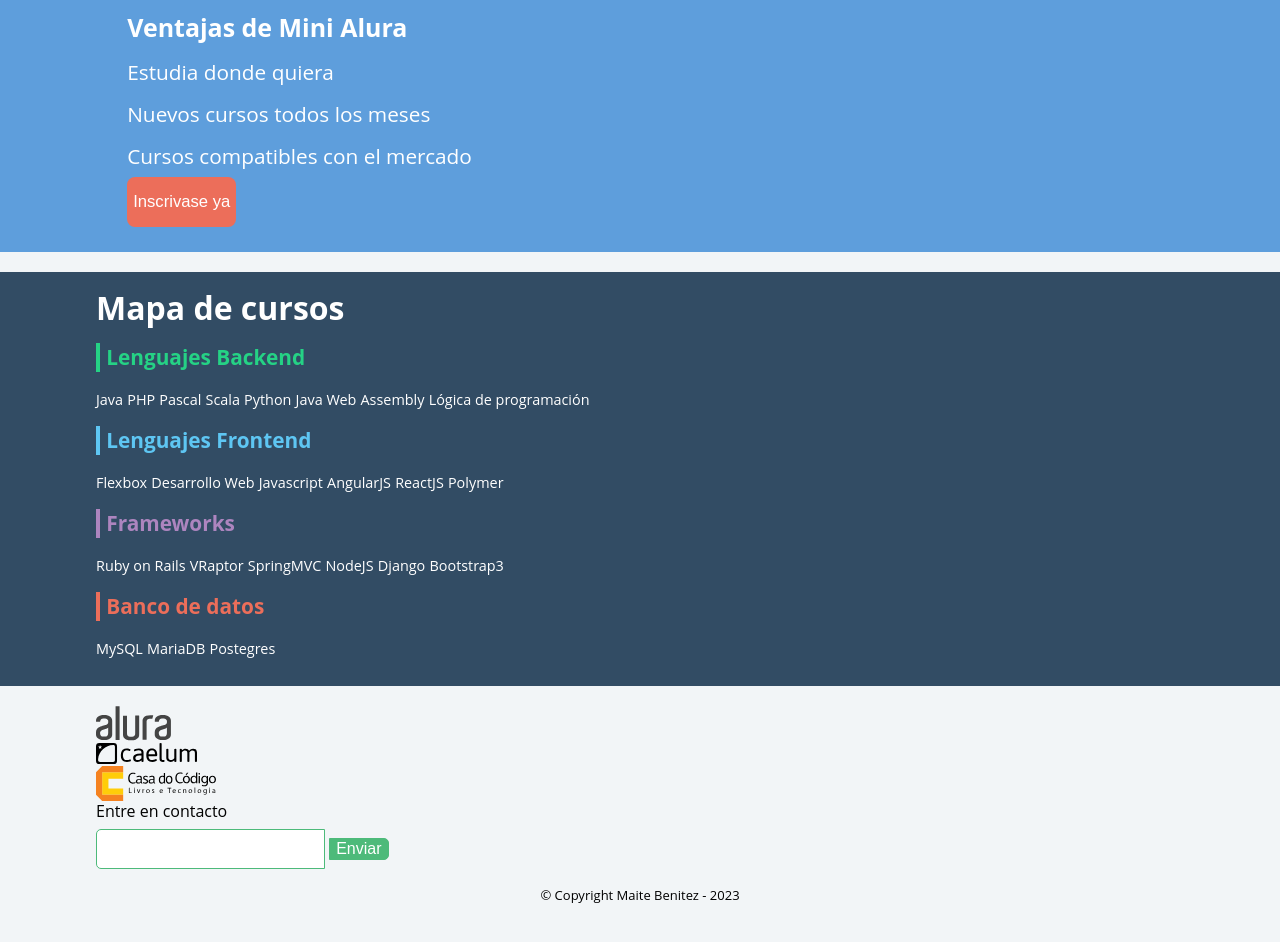
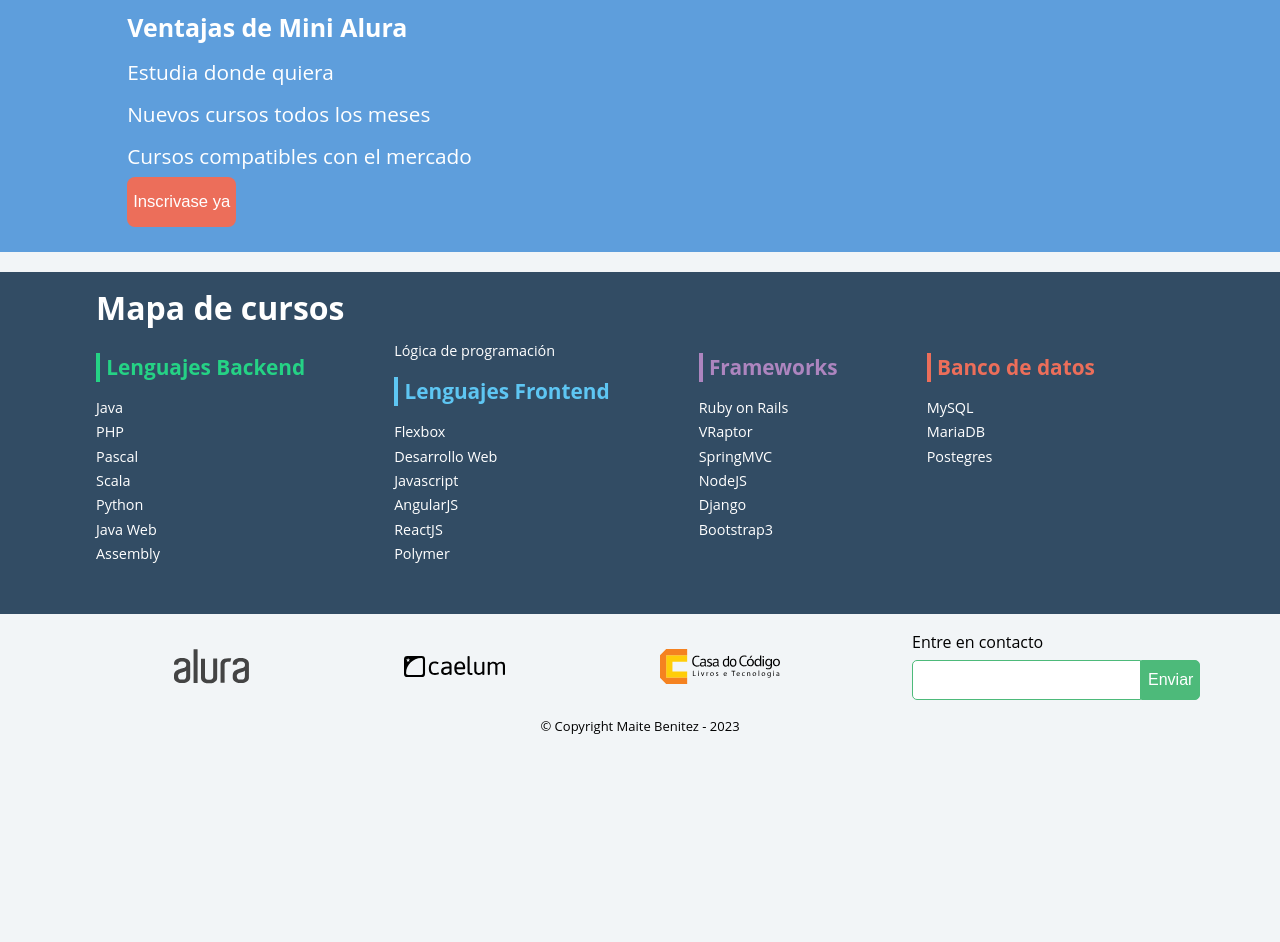
Before and after one commit to MaiteMB/MiniAlura-OracleNextEducation, a plain HTML site: page index.html in a window 1280 px wide. Shown: the part 2545-3487 px from the top of the page. After the commit the page ends 3318 px from the top, so only its background shows below. Drawn offline with Linux system fonts and the light colour scheme; grey boxes are pictures that could not be loaded.

Commit message:
arreglando el footer y el mapa de curso

```diff
--- a/css/flexbox.css
+++ b/css/flexbox.css
@@ -6,3 +6,31 @@
 .headerPrincipal-nav {
 	display: flex;
 }
+
+.rodapePrincipal-patrocinadores .container {
+	display: flex;
+	justify-content: space-between;
+}
+
+.rodapePrincipal-patrocinadores-list {
+	display: flex;
+	align-items: center;
+	justify-content: space-around;
+	width: 70%;
+	margin-right: 5%;
+}
+
+.rodapePrincipal-contatoForm {
+	width: 25%;
+}
+
+.rodapePrincipal-contatoForm-fieldset {
+	display: flex;
+}
+
+.rodapePrincipal-navMap-list {
+	display: flex;
+	flex-direction: column;
+	height: 250px;
+	flex-wrap: wrap;
+}
--- a/index.html
+++ b/index.html
@@ -144,8 +144,9 @@
 						</div>
 					</fieldset>
 				</form>
-                <p class="copyright">&copy Copyright Maite Benitez - 2023</p>
+
 			</div>
+            <p class="copyright">&copy Copyright Maite Benitez - 2023</p>
 		</section>
 
 	</footer>
```
